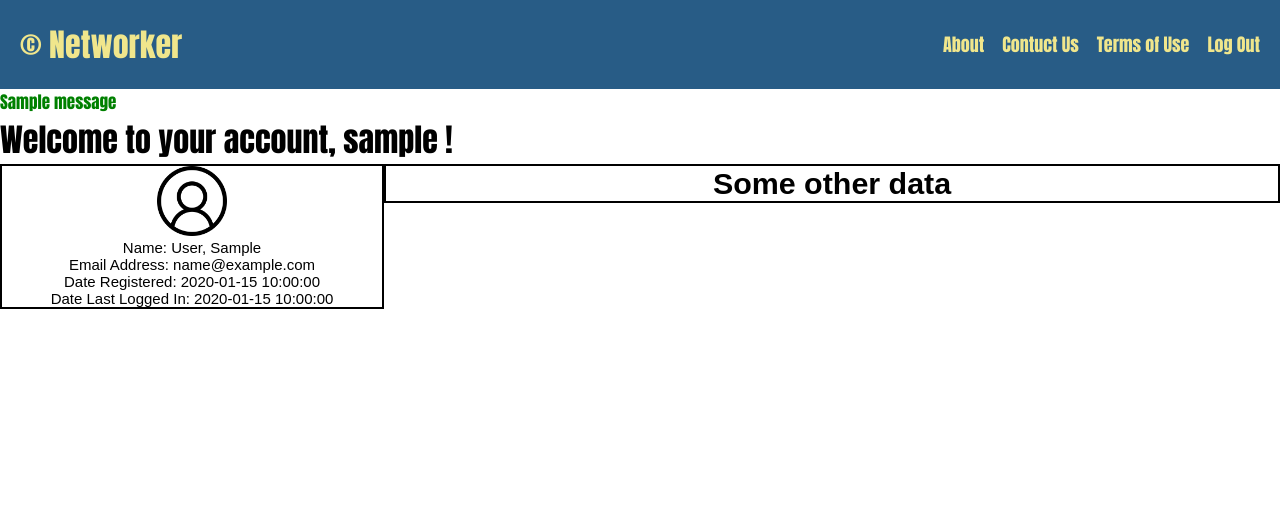
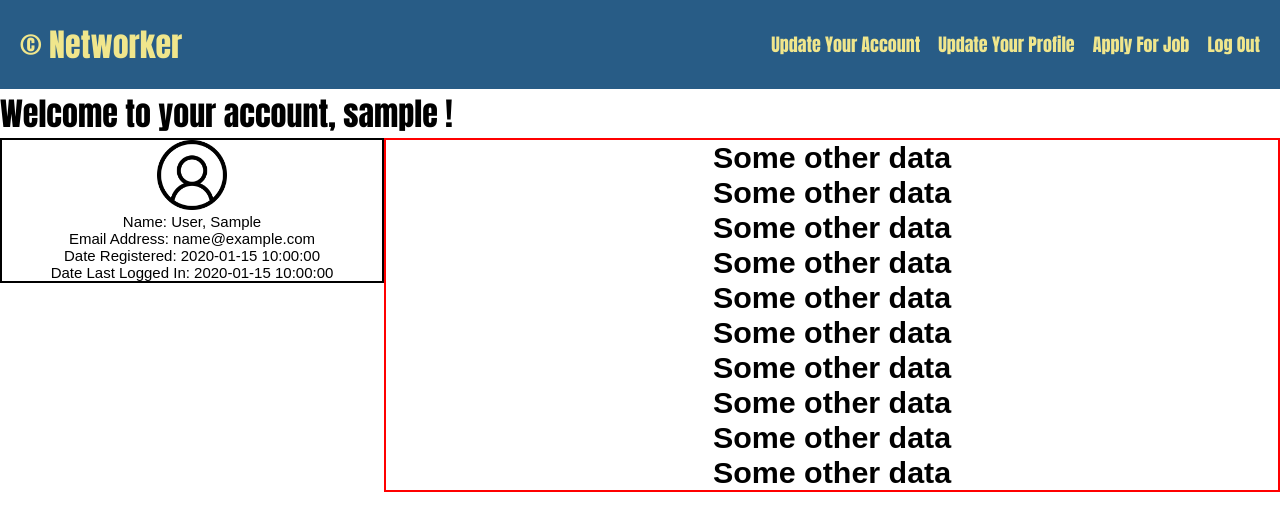
Before and after one commit to aslamovamir/independent-study-project-networker, a Flask app: template source/templates/dashboard.html in a window 1280 px wide. Shown: the top 531 px of the page. Run offline with Flask 2, Linux system fonts and the light colour scheme; the template is opened without the code that fills it: most values are stand-ins (such as "Sample title", 1, 10 or a date in 2020); one stand-in notice (Sample message) is shown.

Commit message:
trying to grid the dashboard

```diff
--- a/source/static/css/index.css
+++ b/source/static/css/index.css
@@ -92,7 +92,11 @@ li {
     color: green;
 }
 
-.card-left {
+.column {
+    float: left;
+}
+
+.left-account-card {
     font-family: Arial, Helvetica, sans-serif;
     text-align: center;
     font-size: 15px;
@@ -105,11 +109,19 @@ li {
     font-family: Arial, Helvetica, sans-serif;
     text-align: center;
     font-size: 26px;
+    border: 2px solid red;
+    margin: auto;
+    width: 70%;
+    height: 100%;
+    overflow-y: auto;
+}
+
+.left-profile-card{
+    font-family: Arial, Helvetica, sans-serif;
+    text-align: left;
+    font-size: 15px;
     border: 2px solid;
     margin: auto;
-    width: 70%;
+    width: 30%;
+    height: 40%;
 }
-
-.column {
-    float: left;
-}
--- a/source/templates/dashboard.html
+++ b/source/templates/dashboard.html
@@ -10,32 +10,35 @@
             <div class="logo">© Networker</div>
             <ul class="nav-links">
                 <div class="menu">
-                    <li><a href="{{ url_for('about') }}">About</a></li>
-                    <li><a href="{{ url_for('contact_us') }}">Contuct Us</a></li>
-                    <li><a href="{{ url_for('terms_of_use') }}">Terms of Use</a></li>
+                    <li><a href="{{ url_for('about') }}">Update Your Account</a></li>
+                    <li><a href="{{ url_for('contact_us') }}">Update Your Profile</a></li>
+                    <li><a href="{{ url_for('terms_of_use') }}">Apply For Job</a></li>
                     <li><a href="{{ url_for('index') }}">Log Out</a></li>
                 </div>
             </ul>
         </nav>
-        {% with messages = get_flashed_messages() %}
-            {% if messages %}
-                {% for message in messages %}
-                    <p class="success-message">{{ message }}</p>
-                {% endfor %}
-            {% endif %}
-        {% endwith %}
         <h1>Welcome to your account, {{ loggedUser.Username }} !</h1>
 
         <div class="row">
             <!-- profile card -->
-            <div class="column card-left">
+            <div class="column left-account-card">
                 <img src="{{url_for('static', filename='images/profile-image.png')}}" widht="70" height="70"/>
                 <p>Name: {{ loggedUser.LastName }}, {{ loggedUser.FirstName }}</p>
                 <p>Email Address: {{ loggedUser.Email }}</p>
                 <p>Date Registered: {{ loggedUser.DateRegistered }}</p>
                 <p>Date Last Logged In: {{ loggedUser.DateLastLogin }}</p>
             </div>
+            <!-- inner dashboard -->
             <div class="column right-dashboard">
+                <h3>Some other data</h3>
+                <h3>Some other data</h3>
+                <h3>Some other data</h3>
+                <h3>Some other data</h3>
+                <h3>Some other data</h3>
+                <h3>Some other data</h3>
+                <h3>Some other data</h3>
+                <h3>Some other data</h3>
+                <h3>Some other data</h3>
                 <h3>Some other data</h3>
             </div>
         </div>
```
